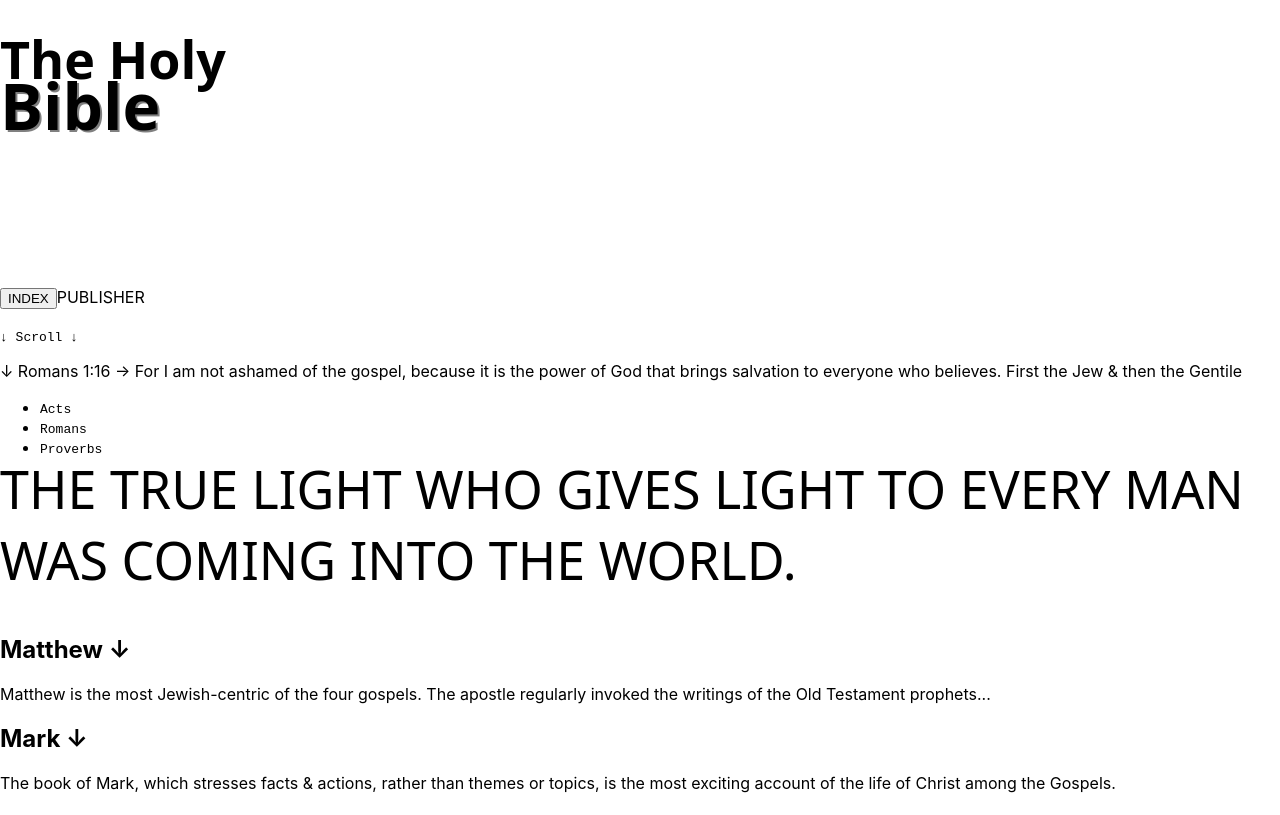
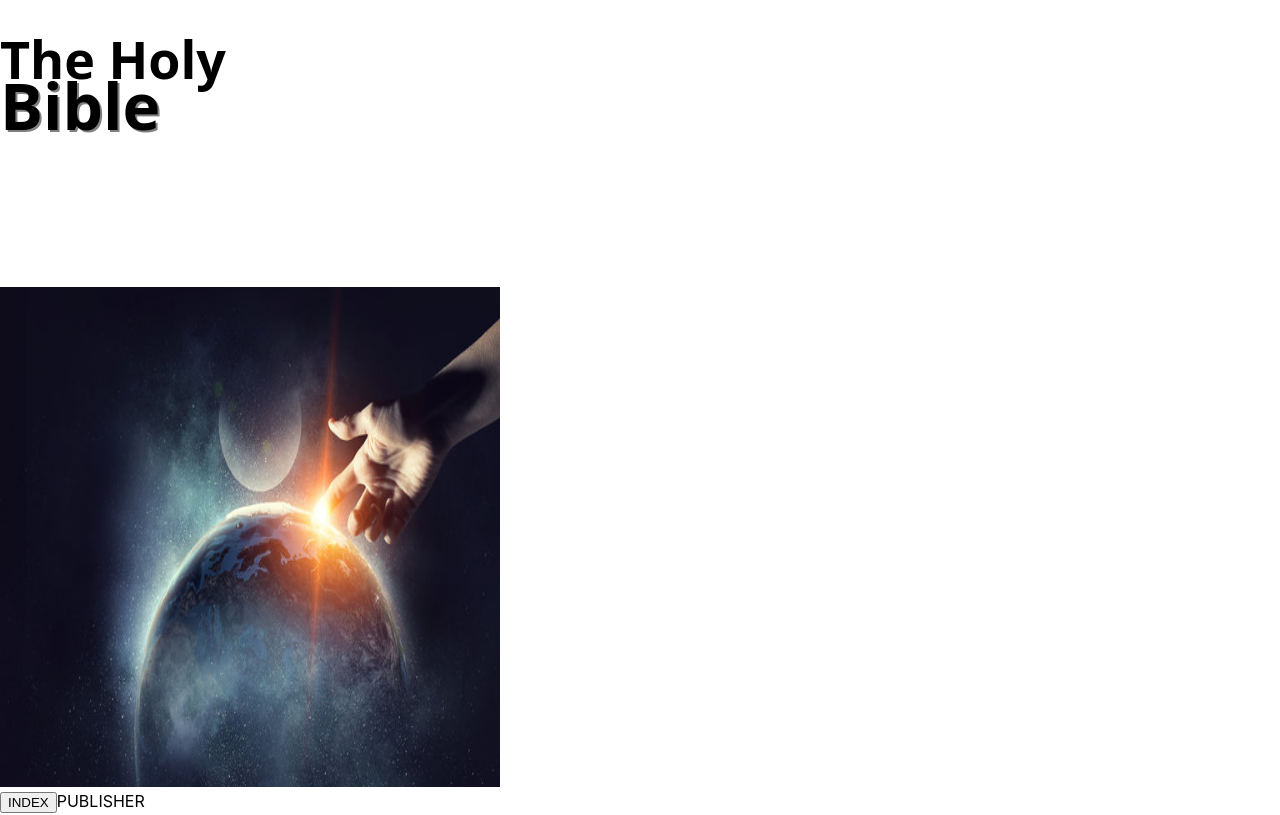
Before and after one commit to jnutt367/the-holy-bible, a Next.js app: page / in a window 1280 px wide. Shown: the top 815 px of the page. Built offline with nearby package versions, Linux system fonts and the light colour scheme.

Commit message:
Update index.js

```diff
--- a/pages/index.js
+++ b/pages/index.js
@@ -48,7 +48,12 @@ export default function Home() {
         <h1 className={styles.title}>
             <a href="https://en.wikipedia.org/wiki/Bible">Bible</a>
         </h1>
-
+   <Image
+      src="/gods-finger.jpg"
+      alt="Picture of the Gods finger"
+      width={500}
+      height={500}
+    />
         <div className={styles.flex}>
         <button className={styles.code}>
                     <a   href="https://index-olive-two.vercel.app/">
```
